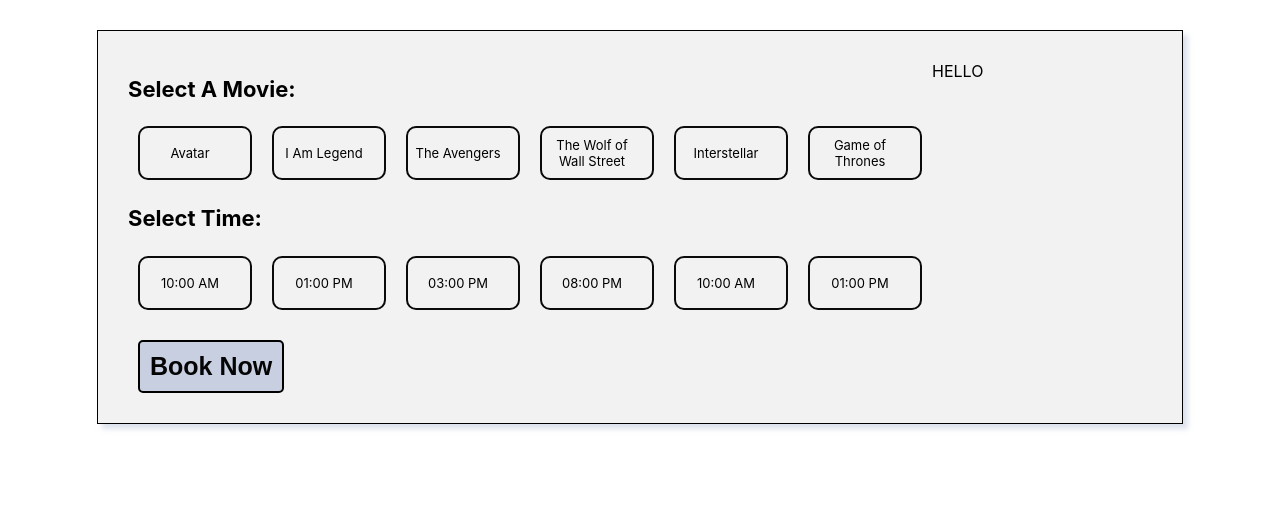
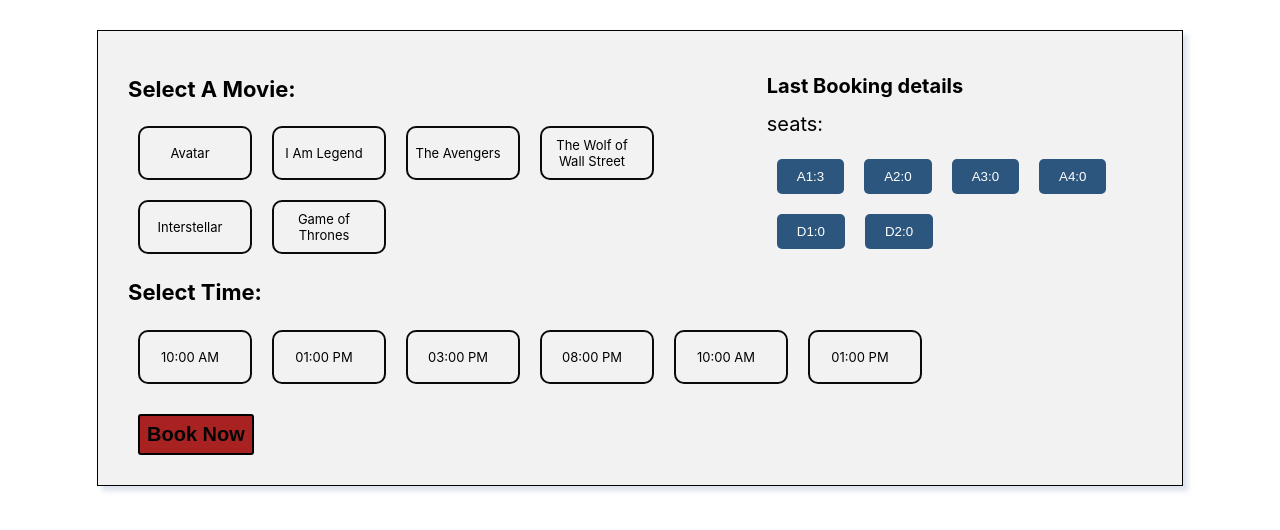
Before and after one commit to prajwaljain19/Bookmyshow-Nodejs, a React (Create React App) app: page / in a window 1280 px wide. Shown: the top 530 px of the page. Built offline with nearby package versions, Linux system fonts and the light colour scheme.

Commit message:
27/10/2024

```diff
--- a/src/CSS/Home.css
+++ b/src/CSS/Home.css
@@ -14,16 +14,16 @@
 }
 
 .BN-BTN {
-    padding: 10px;
+    padding: 7px;
     border: none;
     margin-top: 20px;
     cursor: pointer;
     left: 10px;
-    border-radius: 5px;
-    font-size: 25px;
+    border-radius: 3px;
+    font-size: 20px;
     color: rgb(5,5,5);
     font-weight: bold;
-    background-color: rgba(199, 207, 224);
+    background-color: rgb(168, 34, 34);
     border: 2px solid black;
     margin-bottom: 30px;
     position: relative;
@@ -42,3 +42,20 @@
     font-size: 22px;
     color: black;
 }
+.last_booking {
+    font-size: 10px;
+    margin-left: 50px;
+}
+.seat_d {
+    font-weight: normal;
+}
+.btn_button button {
+    background-color: rgb(45, 86, 126);
+    position: relative;
+    color: white;
+    margin: 10px;
+    padding: 10px 20px;
+    border: none;
+    border-radius: 5px;
+    cursor: pointer;
+}
--- a/src/component/Lastbooking.js
+++ b/src/component/Lastbooking.js
@@ -3,8 +3,19 @@
 const Lastbooking = () => {
   return (
     <div>
-      HELLO
+       <h1>Last Booking details</h1>
+
+       <h1 className='seat_d'>seats:</h1>
+       <div className='btn_button'>
+       <button>A1:3</button>
+       <button>A2:0</button>
+       <button>A3:0</button>
+       <button>A4:0</button>
+       <button>D1:0</button>
+       <button>D2:0</button>
+       </div>
     </div>
+
   )
 }
 
--- a/src/pages/Home.js
+++ b/src/pages/Home.js
@@ -12,7 +12,7 @@
         <div className="select_movie_component">
           <Selectmovie />
         </div>
-        <div className="last_booking_details_container">
+        <div className="last_booking">
             <Lastbooking/>
             </div>
       </div>
```
